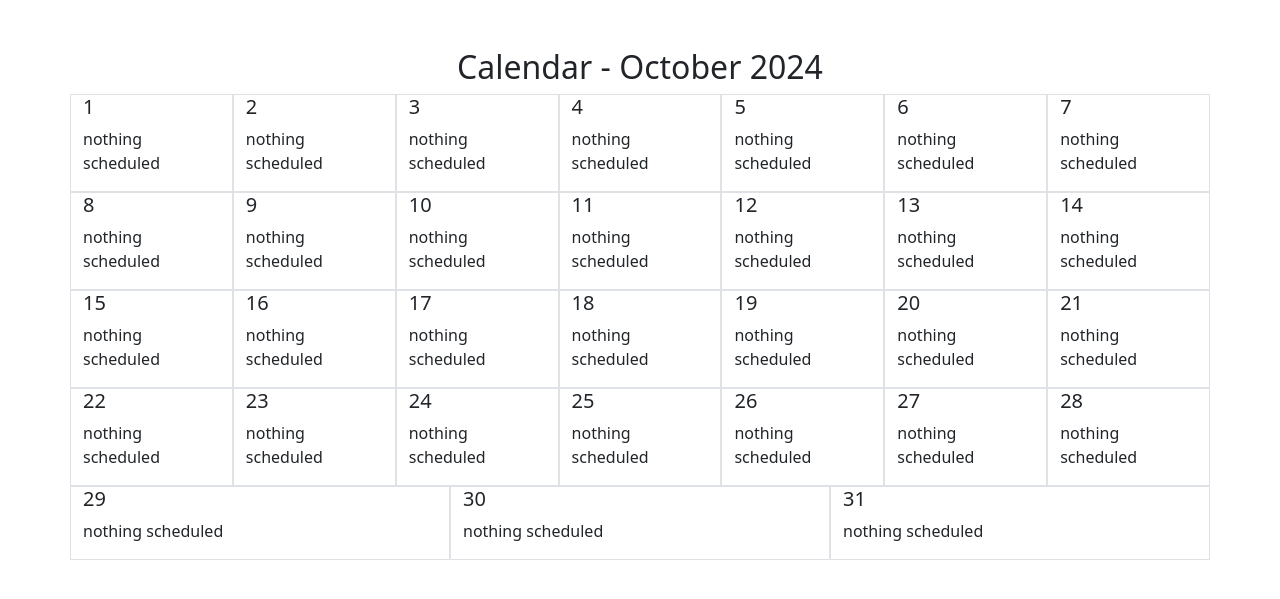
After one commit to alexanderhalpern/CS3240Project, a Django app: page /calendar/ in a window 1280 px wide. The commit adds this page. Shown: the top 599 px of the page. Run offline with Django 4.2, Linux system fonts and the light colour scheme; some libraries are stand-ins or nearby versions.

Commit message:
calendar view

```diff
--- /dev/null
+++ b/users/templates/calendar.html
@@ -0,0 +1,34 @@
+<!DOCTYPE html>
+<html lang="en">
+<head>
+    <meta charset="UTF-8">
+    <meta name="viewport" content="width=device-width, initial-scale=1.0">
+    <title>Calendar</title>
+    {% load bootstrap5 %}
+    {% bootstrap_css %}
+</head>
+
+<body>
+    <div class="container mt-5">
+        <h2 class="text-center">Calendar - {{ today|date:"F" }} {{ year }}</h2>
+
+        <div class="calendar">
+            <div class="row">
+                {% for days in calendar_data %}
+                    <div class="col border">
+                        <h5>{{ days.day }}</h5>
+                        <p>nothing scheduled</p>
+                    </div>
+
+                    {% if forloop.counter|divisibleby:7 %}
+                        </div><div class="row">
+                    {% endif %}
+
+                {% endfor %}
+            </div>
+        </div>
+    </div>
+
+    {% bootstrap_javascript %}
+</body>
+</html>
--- a/users/templates/main.html
+++ b/users/templates/main.html
@@ -26,11 +26,13 @@
                     <li class="nav-item">
                         <a class="nav-link" href="#" data-bs-toggle="modal" data-bs-target="#createProjectModal">Create Project</a>
                     </li>
+                    <li class="nav-item">
+                        <a class="nav-link" href="{% url 'calendar' %}">Calendar</a>
+                    </li>
                 </ul>
                 <ul class="navbar-nav">
                     <li class="nav-item">
                         <div class="d-flex justify-content-end align-items-center">
-                            <!-- Profile Picture using Bootstrap classes -->
                             <div class="rounded-circle overflow-hidden" style="width: 40px; height: 40px;">
                                 {% if profile.profile_picture %}
                                     <img src="{{ profile.profile_picture.url }}" alt="Profile Picture" class="img-fluid">
--- a/users/urls.py
+++ b/users/urls.py
@@ -6,4 +6,5 @@ urlpatterns = [
     path('main/', views.main, name="main"),
     path('logout/', views.logout_view, name="logout"),
     path('update_profile', views.update_profile, name = 'update_profile'),
+    path('calendar/', views.calendar_view, name='calendar'),
 ]
--- a/users/views.py
+++ b/users/views.py
@@ -3,6 +3,8 @@ from django.contrib.auth import logout
 from django.contrib.auth.decorators import login_required
 from .models import Profile
 from .forms import ProfileUpdateForm
+import datetime
+from calendar import monthrange
 
 
 def home(request):
@@ -36,6 +38,26 @@ def update_profile(request):
 
     return render(request, 'update_profile.html', {'form': form, 'first_name': request.user.first_name})
 
+
+def calendar_view(request):
+    today = datetime.date.today()
+    month = today.month
+    year = today.year
+    start_day, num_days = monthrange(year, month)
+
+    calendar_data = []
+    for day in range(1, num_days + 1):
+            day_info = {'day': day, 'events': []}
+            calendar_data.append(day_info)
+
+    context = {
+        'today': today,
+        'year': year,
+        'calendar_data': calendar_data,
+    }
+
+    return render(request, 'calendar.html', context)
+
 def logout_view(request):
     logout(request)
     return redirect("home")
```
